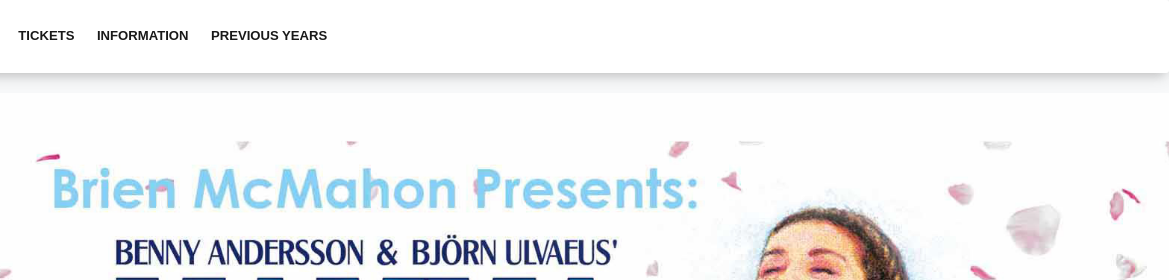
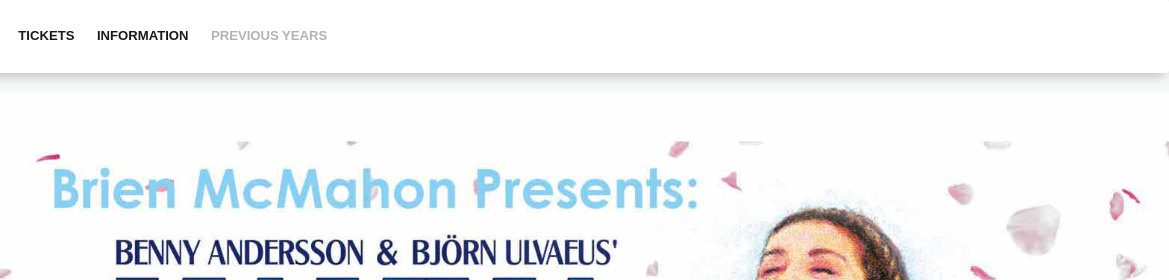
Before and after one commit to AtomicMom/mcmahon, a plain HTML site: page index.html in a window 1280 px wide. Shown: the top 280 px of the page, 111-1280 px from the left. Drawn offline with Linux system fonts and the light colour scheme; files whose address does not match are found by name.

Commit message:
disabled the previous years button

```diff
--- a/index.html
+++ b/index.html
@@ -45,7 +45,7 @@
       <a class="nav-item nav-link " href="#">Home</a>
       <a class="nav-item nav-link active" href="tickets">Tickets</a>
       <a class="nav-item nav-link active" href="for-students">Information</a>
-      <a class="nav-item nav-link active" href="previous-years">Previous Years</a>
+      <a class="nav-item nav-link disabled" href="#">Previous Years</a>
     </div>
   </div>
 </nav>
```
